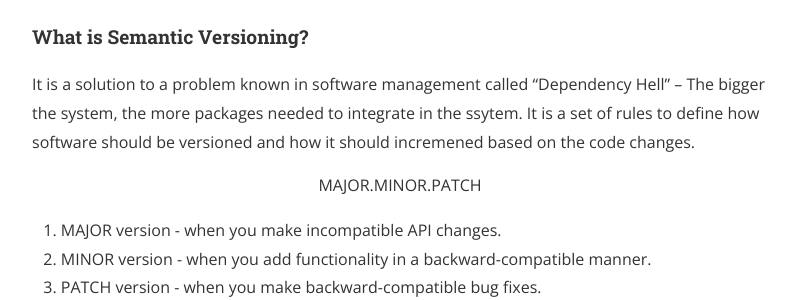
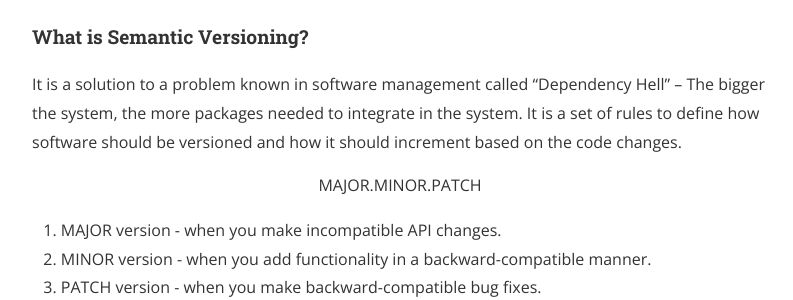
Before and after one commit to ShehabCE/shehabce.github.io, a Jekyll site: the page built from _posts/2021-09-21-Semantic-Versioning.markdown, in a window 1280 px wide and 900 px high, scrolled down 1191 px. Shown: the part 187-487 px from the top of the window, without its empty margins (240-1033 px from the left). Built offline with Jekyll 4.4.1, drawn with Linux system fonts in a browser that asks for light colours; nearby versions of some CDN libraries; a style sheet for code colours, icons or effects is not loaded.

Commit message:
fixed typo in SemVer post(2)

```diff
--- a/_posts/2021-09-21-Semantic-Versioning.markdown
+++ b/_posts/2021-09-21-Semantic-Versioning.markdown
@@ -19,7 +19,7 @@ That's where Semantic Versioning comes in.
 
 <h4>What is Semantic Versioning?</h4>
 
-It is a solution to a problem known in software management called "Dependency Hell" -- The bigger the system, the more packages needed to integrate in the ssytem. It is a set of rules to define how software should be versioned and how it should incremened based on the code changes.
+It is a solution to a problem known in software management called "Dependency Hell" -- The bigger the system, the more packages needed to integrate in the system. It is a set of rules to define how software should be versioned and how it should increment based on the code changes.
 
 <p align="center">MAJOR.MINOR.PATCH</p>
 
```
